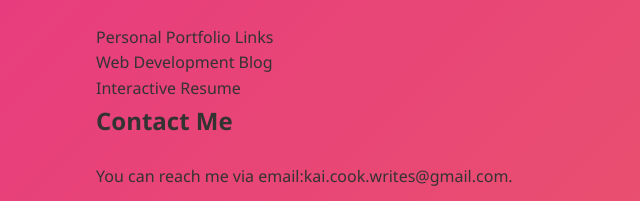
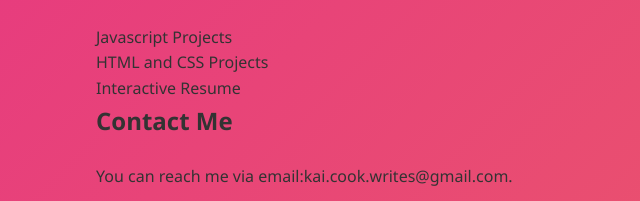
Before and after one commit to kaicookwrites-rgb/LandingPage, a plain HTML site: page index.html in a window 1280 px wide. Shown: the part 526-727 px from the top of the page, 0-640 px from the left. Drawn offline with Linux system fonts and the light colour scheme.

Commit message:
Update index.html

```diff
--- a/index.html
+++ b/index.html
@@ -42,8 +42,8 @@
         <section id="projects" class="projects">
             <h2><a href="#projects">Projects</a></h2>
             <ul>
-                <li>Personal Portfolio Links</li>
-                <li>Web Development Blog</li>
+                <li>Javascript Projects</li>
+                <li>HTML and CSS Projects</li>
                 <li>Interactive Resume</li>
             </ul>
         </section>
```
